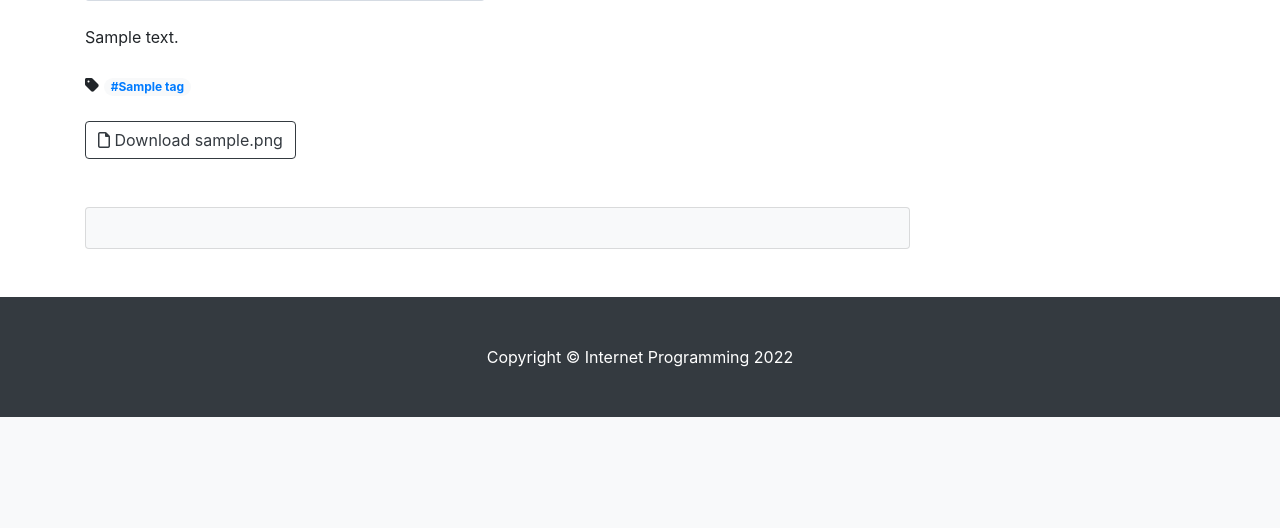
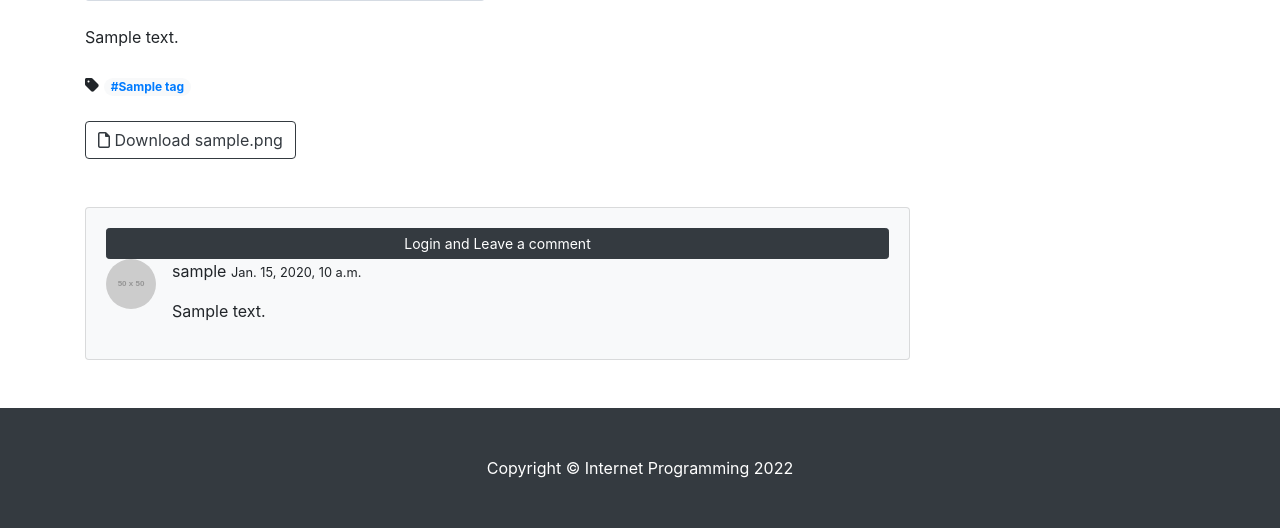
Before and after one commit to SeowonPark001/Django_2022, a Django app: page /blog/1/ in a window 1280 px wide. Shown: the part 519-1047 px from the top of the page. Before the commit the page ends 936 px from the top, so only its background shows below. Run offline with Django 4.2, Linux system fonts and the light colour scheme; tables that the repository leaves empty hold one stand-in row (values such as "Sample post"); grey boxes marked "Sample" are stand-in pictures; grey boxes labelled with a size stand in for pictures from a placeholder-image service; some libraries are stand-ins or nearby versions.

Commit message:
댓글 작성 폼 구현

```diff
--- a/blog/admin.py
+++ b/blog/admin.py
@@ -3,7 +3,7 @@ from django.contrib import admin
 # Register your models here.
 # 관리자 페이지에 모델 등록
 
-from .models import Post, Category, Tag #, Comment
+from .models import Post, Category, Tag, Comment
 
 # Register Posts
 admin.site.register(Post)
@@ -22,5 +22,5 @@ class TagAdmin(admin.ModelAdmin):
 admin.site.register(Tag, TagAdmin)
 
 
-# # 17장? 댓글 모델 등록
-# admin.site.register(Comment)
+# 17장: 댓글 모델 등록
+admin.site.register(Comment)
--- a/blog/forms.py
+++ b/blog/forms.py
@@ -5,4 +5,4 @@ from django import forms
 class CommentForm(forms.ModelForm):
     class Meta: # 클래스 안의 클래스
         model = Comment
-        fields = ('content', )  # 폼에서는 댓글 내용만
+        fields = ('content', )  # 폼에서 [댓글내용]만 사용
--- a/blog/templates/blog/post_detail.html
+++ b/blog/templates/blog/post_detail.html
@@ -1,9 +1,8 @@
-<!-- 모듈화 -->
-<!-- blog/base.html 내용 가져오기 -->
+<!-- 모듈화 : blog/base.html 내용 가져오기 -->
 {% extends 'blog/base.html' %}
 
 <!-- 16장: Crispy forms 적용 -->
-<!--{ % load crispy_forms_tags %}-->
+{% load crispy_forms_tags %}
 
 <!-- post page head title -->
 {% block head_title %}
@@ -100,57 +99,49 @@
                 <!-- Comment form : 댓글 입력란 -->
 <!--                <form class="mb-4">-->
 
-                <!-- 로그인을 해야 댓글 입력 가능 -->
-<!--                {% if user.is_authenticated %}-->
-<!--&lt;!&ndash;                    <textarea class="form-control" rows="3" placeholder="Join the discussion and leave a comment!"></textarea>&ndash;&gt;-->
-<!--                    <form class="mb-4" id="comment-form" method="post" action="{{post.get_absolute_url}}new_comment/"> &lt;!&ndash; action: href 같은 역할 &ndash;&gt;-->
-<!--                        {% csrf_token %}-->
-<!--                        <div class="form-group">-->
-<!--                            { { comment_form | crispy } } &lt;!&ndash; views.py의 context &ndash;&gt;-->
-<!--                        </div>-->
-<!--                        <button type="submit" class="btn btn-primary">Submit</button>-->
-<!--                    </form>-->
-<!--                {% else %}-->
-<!--                    &lt;!&ndash; 로그인 버튼 &ndash;&gt;-->
-<!--                    <a role="button" class="btn btn-dark btn-block btn-sm" href="#"-->
-<!--                        data-toggle="modal" data-target="#loginModal">   &lt;!&ndash; navbar의 Login Modal 창 이용 (해당 id값) &ndash;&gt;-->
-<!--                        Login and Leave a comment-->
-<!--                    </a>-->
-<!--                {% endif %}-->
-
+                    <!-- 로그인을 해야 댓글 입력 가능 -->
+                    {% if user.is_authenticated %}
+<!--                        <textarea class="form-control" rows="3" placeholder="Join the discussion and leave a comment!"></textarea>-->
+                        <!-- Crispy Form -->
+                        <form class="mb-4" id="comment-form" method="post" action="{{post.get_absolute_url}}new_comment/"> <!-- action: href 같은 역할 -->
+                            {% csrf_token %}
+                            <div class="form-group">
+                                {{ comment_form | crispy }} <!-- views.py의 context -->
+                            </div>
+                            <button type="submit" class="btn btn-primary">Submit</button>
+                        </form>
+                    {% else %}
+                        <!-- 로그인 버튼 -->
+                        <a role="button" class="btn btn-dark btn-block btn-sm" href="#"
+                            data-toggle="modal" data-target="#loginModal">   <!-- navbar의 Login Modal 창 이용 (해당 id값) -->
+                            Login and Leave a comment
+                        </a>
+                    {% endif %}
 <!--               </form>-->
 
                 <!-- Single comment : 댓글 -->
-                <!--{ % if post.comment_set.exists % } &lt;!&ndash; post의 댓글 : post.comment_set &ndash;&gt;-->
-<!--                    { % for comment in post.comment_set.iterator %} &lt;!&ndash; 반복: iterator &ndash;&gt;-->
-<!--                        <div class="media d-flex" id="comment-{{comment.pk}}"> &lt;!&ndash; class: media 추가 &ndash;&gt;-->
-<!--&lt;!&ndash;                            <div class="flex-shrink-0">&ndash;&gt;-->
-<!--                                <img class="rounded-circle mr-3" src="https://dummyimage.com/50x50/ced4da/6c757d.jpg" alt="user's profile image"/>-->
-<!--&lt;!&ndash;                            </div>&ndash;&gt;-->
-<!--                            <div class="media-body ms-3"> &lt;!&ndash; class: media-body 추가 &ndash;&gt;-->
-<!--                                &lt;!&ndash; 로그인 한 사용자인 경우: 댓글 수정 기능 &ndash;&gt;-->
-<!--                                {% if user.is_authenticated and comment.author == user %} &lt;!&ndash; 비교 연산자 좌우 공백 &ndash;&gt;-->
-<!--                                    <a role="button" class="btn btn-sm btn-info float-right"-->
-<!--                                       href="/blog/update_comment/{{comment.pk}}/">-->
-<!--                                        Edit-->
-<!--                                    </a>-->
-<!--                                {% endif %}-->
+                {% if post.comment_set.exists %} <!-- post의 댓글 : post.comment_set -->
+                    {% for comment in post.comment_set.iterator %} <!-- 반복: iterator -->
+                        <div class="d-flex" id="comment-{{comment.pk}}"> <!-- class: 맨 앞에 media 추가 -->
+                            <div class="flex-shrink-0"><img class="rounded-circle mr-3" src="https://dummyimage.com/50x50/ced4da/6c757d.jpg" alt="user's profile image"/></div>
+                            <div class="ms-3"> <!-- class: 맨 앞에 media-body 추가 -->
+                                <!-- 로그인 한 사용자인 경우: 댓글 수정 기능 -->
 
-<!--                                <div class="fw-bold">-->
-<!--                                    {{ comment.author.username }}-->
-<!--                                    <small class="text_muted">{{ comment.created_at }}</small>-->
-<!--                                </div>-->
-<!--                                <p>{{ comment.content | linebreaks }}</p> &lt;!&ndash; linebreaks : ㄴ> 줄바꿈 표시 &ndash;&gt;-->
+                                <div class="fw-bold">
+                                    {{ comment.author.username }}
+                                    <small class="text_muted">{{ comment.created_at }}</small>
+                                </div>
+                                <p>{{ comment.content | linebreaks }}</p> <!-- linebreaks : ㄴ> 줄바꿈 표시 -->
+                            </div>
+                        </div>
+                    {% endfor %}
+                {% endif %}
 
-<!--                                {% if comment.created_at != comment.modified_at %}-->
-<!--                                    <p class="text-muted float-right">-->
-<!--                                        <small>Updated : {{ comment.modified_at }}</small>-->
-<!--                                    </p>-->
-<!--                                {% endif %}-->
-<!--                            </div>-->
-<!--                        </div>-->
-<!--                    { % endfor %}-->
-                <!--{ % endif %}-->
+            </div>
+        </div>
+    </div>
+{% endblock %}
+
 
                 <!-- Comment with nested comments : 댓글과 대댓글 -->
 <!--                <div class="d-flex mb-4">-->
@@ -179,8 +170,3 @@
 <!--                        </div>-->
 <!--                    </div>-->
 <!--                </div>-->
-
-            </div>
-        </div>
-    </div>
-{% endblock %}
--- a/blog/urls.py
+++ b/blog/urls.py
@@ -16,8 +16,8 @@ urlpatterns = [ # ip주소/blog/
     path('create_post/', views.PostCreate.as_view()),   # IP주소/blog/create_post
     path('update_post/<int:pk>/', views.PostUpdate.as_view()),  # IP주소/blog/update_post/1
 
-    # 16장? Comment
-    # path('<int:pk>/new_comment/', views.new_comment),  # IP주소/blog/1/new_comment/ : post의 pk
+    # 17장 Comment Form
+    path('<int:pk>/new_comment/', views.new_comment),  # IP주소/blog/post의 pk/new_comment/
     # path('update_comment/<int:pk>', views.CommentUpdate.as_view()),  # IP주소/blog/update_comment/1 : comment의 pk
 
 
--- a/blog/views.py
+++ b/blog/views.py
@@ -145,41 +145,41 @@ class PostList(ListView):
 class PostDetail(DetailView):
     model = Post
     # post_detail.html: ListView이 (모델명)_detail.html을 템플릿으로 인지
-    # 매개변수 모델명: post
 
-    # 13장 카테고리 context 데이터 전달
+    # 13장: 카테고리 context 데이터 전달
     def get_context_data(self, **kwargs):
         context = super(PostDetail, self).get_context_data()
         context['categories'] = Category.objects.all()
         context['no_category_post_count'] = Post.objects.filter(category=None).count
-        context['comment_form'] = CommentForm   # 추가
+        context['comment_form'] = CommentForm   # 추가 (17장)
         return context
 
-    # # 새 댓글 작성하기
-    # def new_comment(request, pk):
-    #     # 로그인한 유저인 경우
-    #     if request.user.is_authenticated:
-    #         post = get_object_or_404(Post, pk=pk)
-    #
-    #         # 요청 형식이 POST인 경우
-    #         if request.method == 'POST':
-    #             comment_form = CommentForm(request.POST)
-    #
-    #             if comment_form.is_valid():
-    #                 comment = comment_form.save(commit=False)
-    #                 comment.post = post
-    #                 comment.author = request.user
-    #                 comment.save() # 서버 model에 save
-    #                 return redirect(comment.get_absolute_url()) # 해당 url로 이동
-    #         # 요청 형식이 POST가 아닌 경우 : GET
-    #         else:
-    #             return redirect(post.get_absolute_url()) # post 상세 페이지로 이동
-    #     # 로그인 X 사용자인 경우
-    #     else:
-    #         raise PermissionDenied
 
+# 카테고리&태그&댓글: PostDetail 안x 밖ㅇ (카테고리, 태그 => PostList에서도 사용ㅇ)
 
-# 카테고리&태그: PostList에서도 사용ㅇ => PostDetail 안x 밖ㅇ
+# 17장 CommentForm: 새 댓글 작성하기
+def new_comment(request, pk):
+    # 로그인한 유저인 경우
+    if request.user.is_authenticated:
+        post = get_object_or_404(Post,pk=pk)
+
+        # 요청 형식이 POST인 경우
+        if request.method == 'POST':
+            comment_form = CommentForm(request.POST)
+
+            if comment_form.is_valid():
+                comment = comment_form.save(commit=False)
+                comment.post = post
+                comment.author = request.user
+                comment.save() # 서버 model에 save
+                return redirect(comment.get_absolute_url()) # 해당 url로 이동
+        # 요청 형식이 POST가 아닌 경우 : GET
+        else:
+            return redirect(post.get_absolute_url()) # 포스트 상세 페이지로 이동
+    # 로그인 X 사용자인 경우
+    else:
+        raise PermissionDenied
+
 
 # 13장 다대일: Category 페이지
 def category_page(request, slug):  # <- slug: 매개변수로 갖고옴
@@ -207,7 +207,7 @@ def tag_page(request, slug):
     return render(request, 'blog/post_list.html', {
         'tag': tag,
         'post_list': post_list,  # 미분류 때문에 미리 변수에 할당 / Post.objects.filter(category=category)
-        # sidebar의 category
+        # side bar의 category
         'categories': Category.objects.all(),
         'no_category_post_count': Post.objects.filter(category=None).count
     })
```
Also changed, not shown: blog/models.py (+4 -10 lines).
